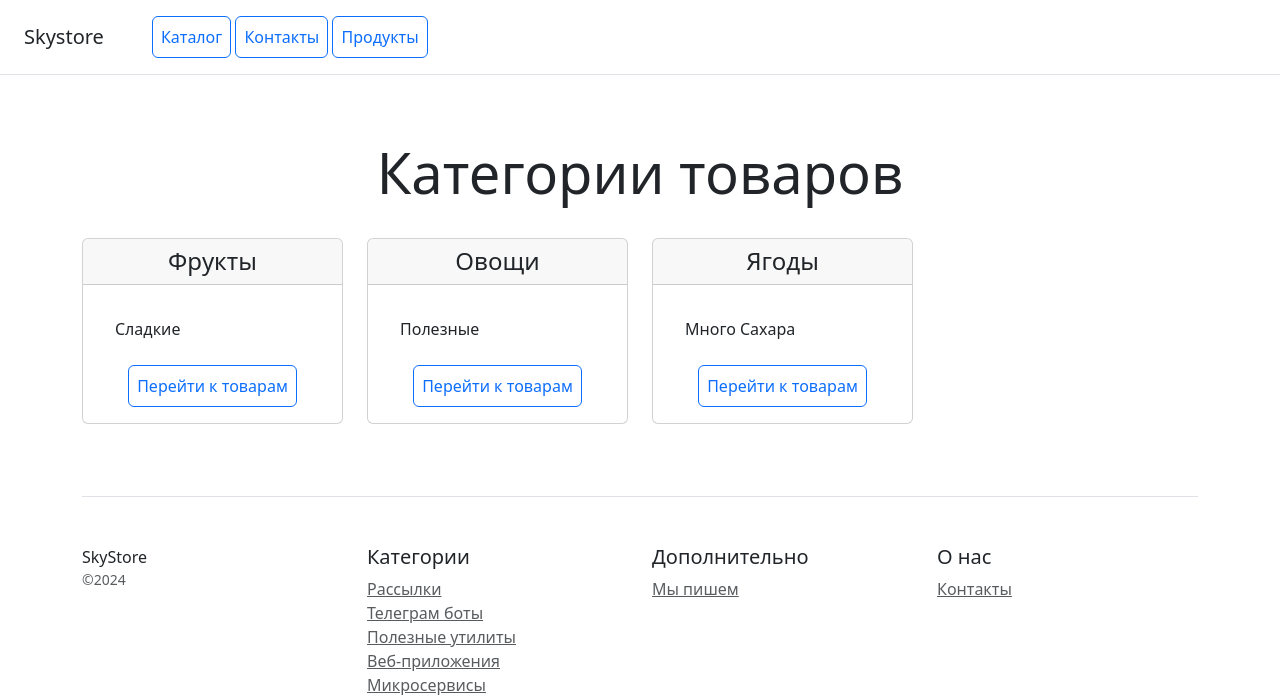
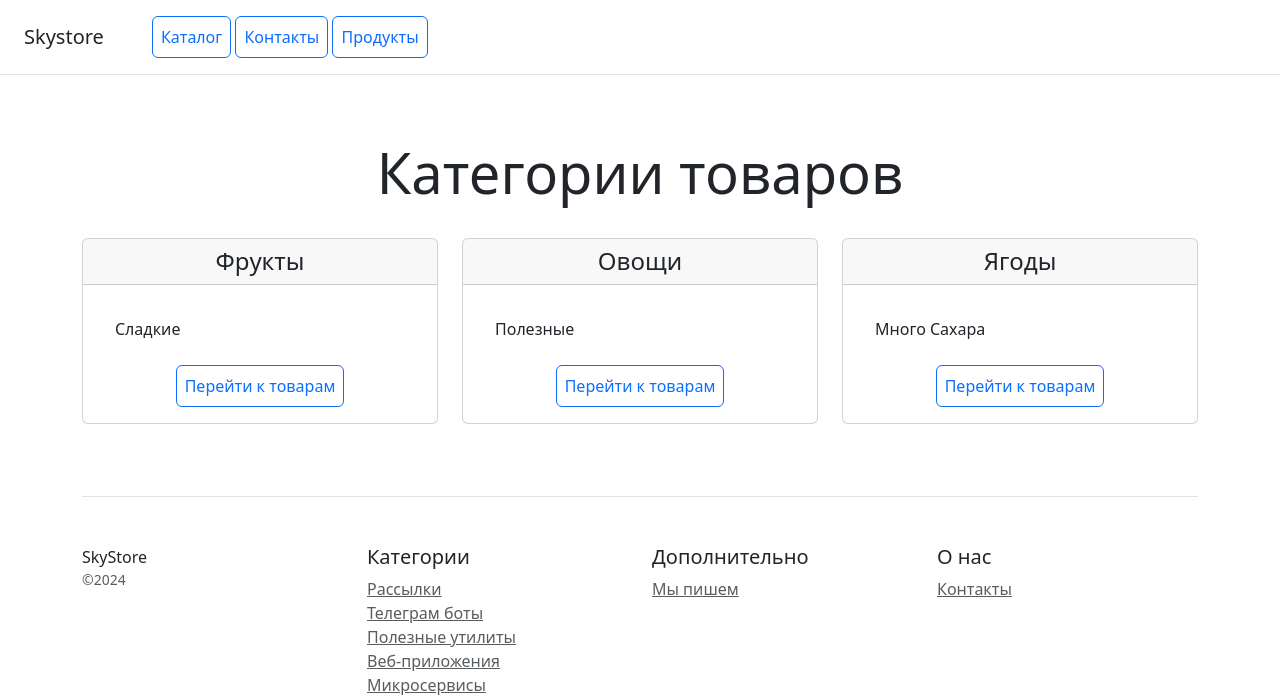
Before and after one commit to Daumond/django_project, a Django app: page / in a window 1280 px wide. Shown: the top 695 px of the page. Run offline with Django 5.2, Linux system fonts and the light colour scheme; data comes from the database, SQL or seed files in the repository; some libraries are stand-ins or nearby versions.

Commit message:
homework 20.2

```diff
--- a/catalog/templates/catalog/home.html
+++ b/catalog/templates/catalog/home.html
@@ -1,7 +1,7 @@
 {% extends 'catalog/base.html' %}
 {% block content %}
 {% for object in object_list %}
-<div class="col-3">
+<div class="col-4">
     <div class="card mb-4 box-shadow">
         <div class="card-header">
             <h4 class="my-0 font-weight-normal">{{object|title}}</h4>
```
